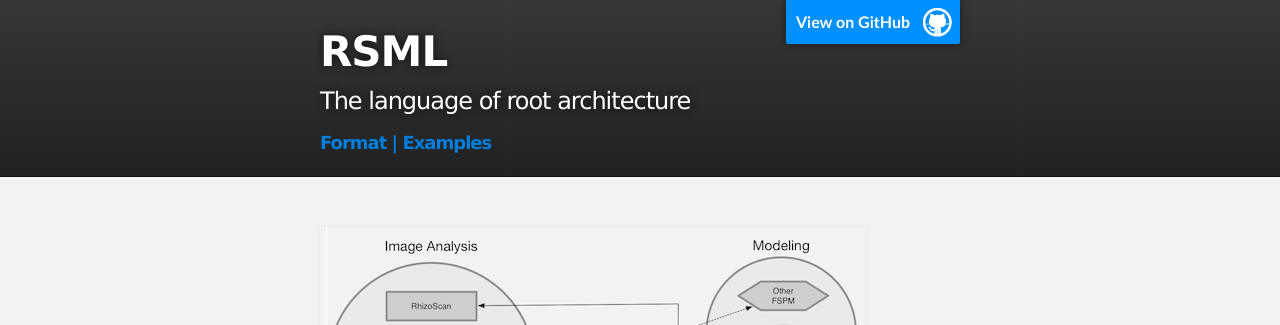
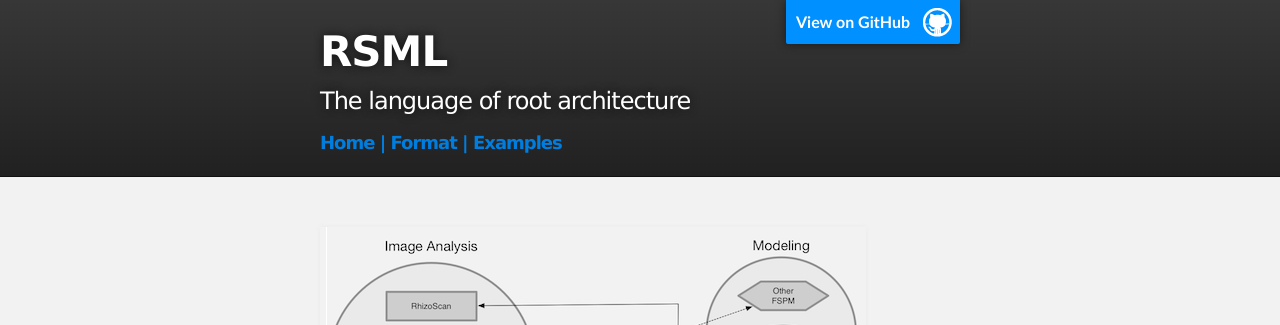
Before and after one commit to RootSystemML/RootSystemML.github.io, a Jekyll site: the page built from index.md, in a window 1280 px wide. Shown: the top 325 px of the page. Built offline with Jekyll 4.4.1, drawn with Linux system fonts in a browser that asks for light colours.

Commit message:
home in layout/default header

```diff
--- a/_layouts/default.html
+++ b/_layouts/default.html
@@ -22,7 +22,11 @@
           <h1 id="project_title">RSML</h1>
           </a>
           <h3 id="project_tagline">The language of root architecture</h3>
-          <h5><a href="http://rootsystemml.github.io/format">Format |</a>  <a href="http://rootsystemml.github.io/examples">Examples</a></h5>
+          <h5>
+             <a href="http://rootsystemml.github.io">Home |</a>
+             <a href="http://rootsystemml.github.io/format">Format |</a>
+             <a href="http://rootsystemml.github.io/examples">Examples</a>
+          </h5>
         </header>
     </div>
 
```
